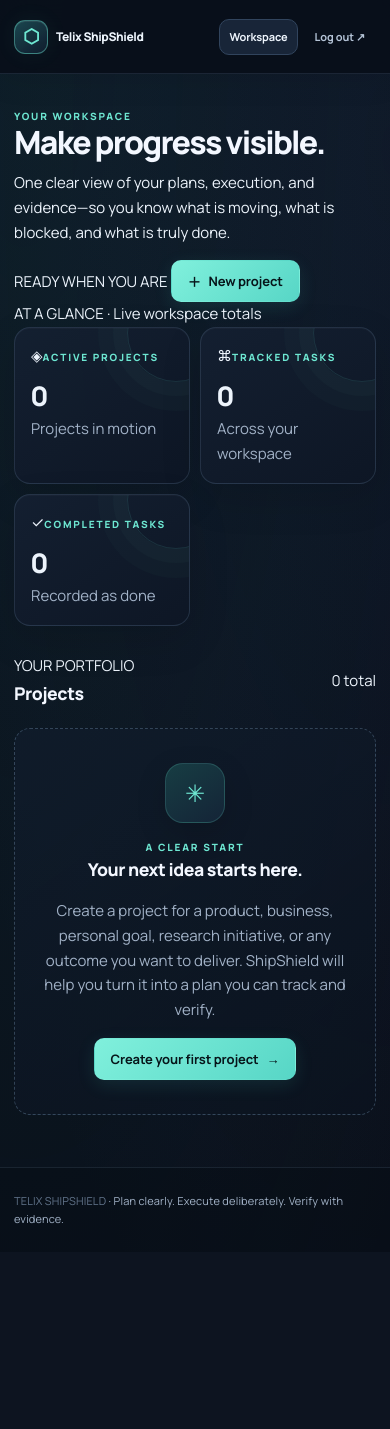
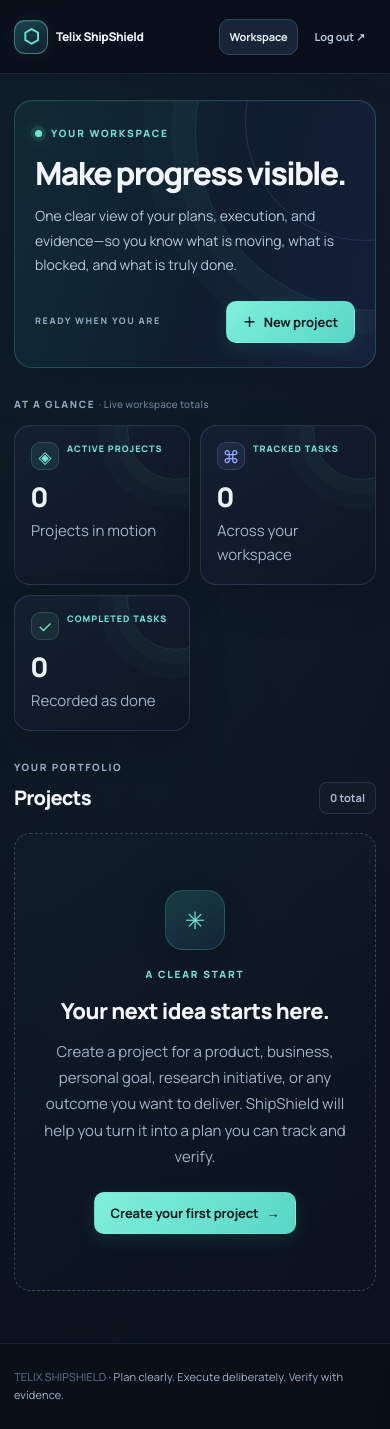
Before and after one commit to SamuelNiiOdoiOddoye/Telix-Shipshield, a Django app: page /projects/ in a window 390 px wide. Before the commit the page ends 1224 px from the top, so only its background shows below. Run offline with Django 5.2, Linux system fonts and the light colour scheme; the visitor is signed in with stand-in values (Sample User, id 1); data that the repository does not hold is empty; parts of the project's set-up code (start-up, migrations or seed data) failed here and were passed over.

Commit message:
Refine ShipShield dashboard hero and project portfolio styling

```diff
--- a/static/css/shipshield.css
+++ b/static/css/shipshield.css
@@ -247,3 +247,82 @@ small, .eyebrow { text-wrap: pretty; }
     transition-duration: .01ms !important;
   }
 }
+
+
+/* Workspace dashboard composition */
+.workspace-page { padding-top: 38px; }
+.workspace-hero {
+  min-height: 232px;
+  position: relative;
+  isolation: isolate;
+  overflow: hidden;
+  display: flex;
+  align-items: flex-end;
+  justify-content: space-between;
+  gap: 30px;
+  padding: clamp(26px, 4vw, 42px);
+  margin-bottom: 32px;
+  border: 1px solid rgba(110, 231, 210, .2);
+  border-radius: 22px;
+  background:
+    linear-gradient(105deg, rgba(17, 44, 53, .94) 0%, rgba(16, 30, 48, .97) 55%, rgba(22, 31, 58, .94) 100%);
+  box-shadow: inset 0 1px 0 rgba(255,255,255,.035), 0 22px 55px rgba(0,0,0,.12);
+}
+.workspace-hero-copy { max-width: 690px; position: relative; z-index: 1; }
+.workspace-hero .eyebrow { display: flex; align-items: center; gap: 9px; margin-bottom: 18px; }
+.live-dot { width: 7px; height: 7px; border-radius: 50%; background: var(--teal); box-shadow: 0 0 0 4px rgba(110,231,210,.11), 0 0 16px rgba(110,231,210,.45); }
+.workspace-hero h1 { max-width: 650px; margin-bottom: 14px; }
+.workspace-hero p { max-width: 650px; margin: 0; color: #b8c9dc; font-size: 15px; line-height: 1.75; }
+.workspace-hero-action { min-width: 150px; position: relative; z-index: 1; display: grid; justify-items: start; gap: 11px; }
+.hero-caption { color: #8ea6bc; font-size: 9px; font-weight: 800; letter-spacing: 1.55px; }
+.hero-orbit { position: absolute; z-index: -1; pointer-events: none; border: 1px solid rgba(110,231,210,.12); border-radius: 50%; }
+.hero-orbit-one { width: 360px; height: 360px; right: 8%; top: -180px; box-shadow: 0 0 0 24px rgba(110,231,210,.025), 0 0 0 52px rgba(110,231,210,.018); }
+.hero-orbit-two { width: 240px; height: 240px; right: 15%; top: -120px; border-color: rgba(145,169,255,.15); }
+.section-kicker { color: #9aadc4; font-size: 10px; font-weight: 800; letter-spacing: 1.65px; margin-bottom: 13px; }
+.section-kicker span { color: #7488a2; font-weight: 500; letter-spacing: .02em; }
+.stat-card-top { display: flex; align-items: center; gap: 11px; }
+.stat-card-top .eyebrow { letter-spacing: 1.35px; }
+.stat-icon { width: 32px; height: 32px; display: grid; place-items: center; flex: 0 0 auto; border-radius: 10px; background: rgba(110,231,210,.09); border: 1px solid rgba(110,231,210,.16); color: var(--teal); font-size: 17px; }
+.stat-tasks .stat-icon { background: rgba(145,169,255,.09); border-color: rgba(145,169,255,.18); color: var(--blue); }
+.stat-done .stat-icon { background: rgba(117,224,176,.08); border-color: rgba(117,224,176,.18); color: var(--success); }
+.projects-section { margin-top: 6px; }
+.projects-title { align-items: flex-end; margin-bottom: 19px; }
+.projects-title h2 { margin: 0; font-size: 22px; letter-spacing: -.04em; }
+.projects-title .section-kicker { margin-bottom: 6px; }
+.count-pill { display: inline-flex; align-items: center; padding: 6px 10px; border-radius: 8px; border: 1px solid rgba(119,151,184,.2); background: rgba(255,255,255,.025); color: #a9bad0; font-size: 11px; font-weight: 700; }
+.project-card-main h3 { font-size: 19px; margin-bottom: 8px; letter-spacing: -.035em; }
+.project-card-main h3 a { color: #edf4fc; }
+.project-card-main h3 a:hover { color: var(--teal); }
+.project-card-main p { margin-bottom: 0; line-height: 1.65; min-height: 48px; }
+.project-progress-block { margin-top: auto; padding-top: 3px; }
+.project-card-bottom { display: flex; justify-content: space-between; align-items: center; gap: 12px; padding-top: 15px; border-top: 1px solid rgba(119,151,184,.14); }
+.project-card-bottom .muted { font-size: 12px; }
+.project-card-bottom .muted strong { color: #e5edf8; font-variant-numeric: tabular-nums; }
+.project-open-link { display: inline-flex; align-items: center; gap: 7px; font-size: 12px; font-weight: 800; white-space: nowrap; }
+.project-open-link span { transition: transform .16s ease; }
+.project-open-link:hover span { transform: translate(2px,-2px); }
+.project-date { padding-top: 12px; border-top: 1px solid rgba(119,151,184,.12); color: #91a5bd; font-size: 11px; }
+.workspace-empty { padding: 56px 24px; max-width: 100%; }
+.workspace-empty .eyebrow { margin-bottom: 10px; }
+.workspace-empty h2 { font-size: 22px; margin-bottom: 10px; }
+.workspace-empty p { max-width: 550px; margin: 0 auto 22px; line-height: 1.75; }
+@media (max-width: 760px) {
+  .workspace-page { padding-top: 26px; }
+  .workspace-hero { min-height: unset; display: block; padding: 28px 24px; margin-bottom: 28px; }
+  .workspace-hero .eyebrow { margin-bottom: 14px; }
+  .workspace-hero p { font-size: 14px; }
+  .workspace-hero-action { margin-top: 23px; display: flex; align-items: center; flex-wrap: wrap; gap: 14px; }
+  .hero-orbit-one { right: -180px; top: -150px; }
+  .hero-orbit-two { right: -110px; top: -100px; }
+  .project-card-main p { min-height: 0; }
+}
+@media (max-width: 480px) {
+  .workspace-hero { padding: 24px 20px; border-radius: 18px; }
+  .workspace-hero h1 { font-size: 2rem; }
+  .workspace-hero-action { justify-content: space-between; }
+  .stat-card-top { align-items: flex-start; gap: 8px; }
+  .stat-card-top .eyebrow { font-size: 9px; letter-spacing: 1px; }
+  .stat-icon { width: 28px; height: 28px; border-radius: 9px; }
+  .projects-title h2 { font-size: 20px; }
+  .project-card-bottom { align-items: flex-start; flex-direction: column; }
+}
```
